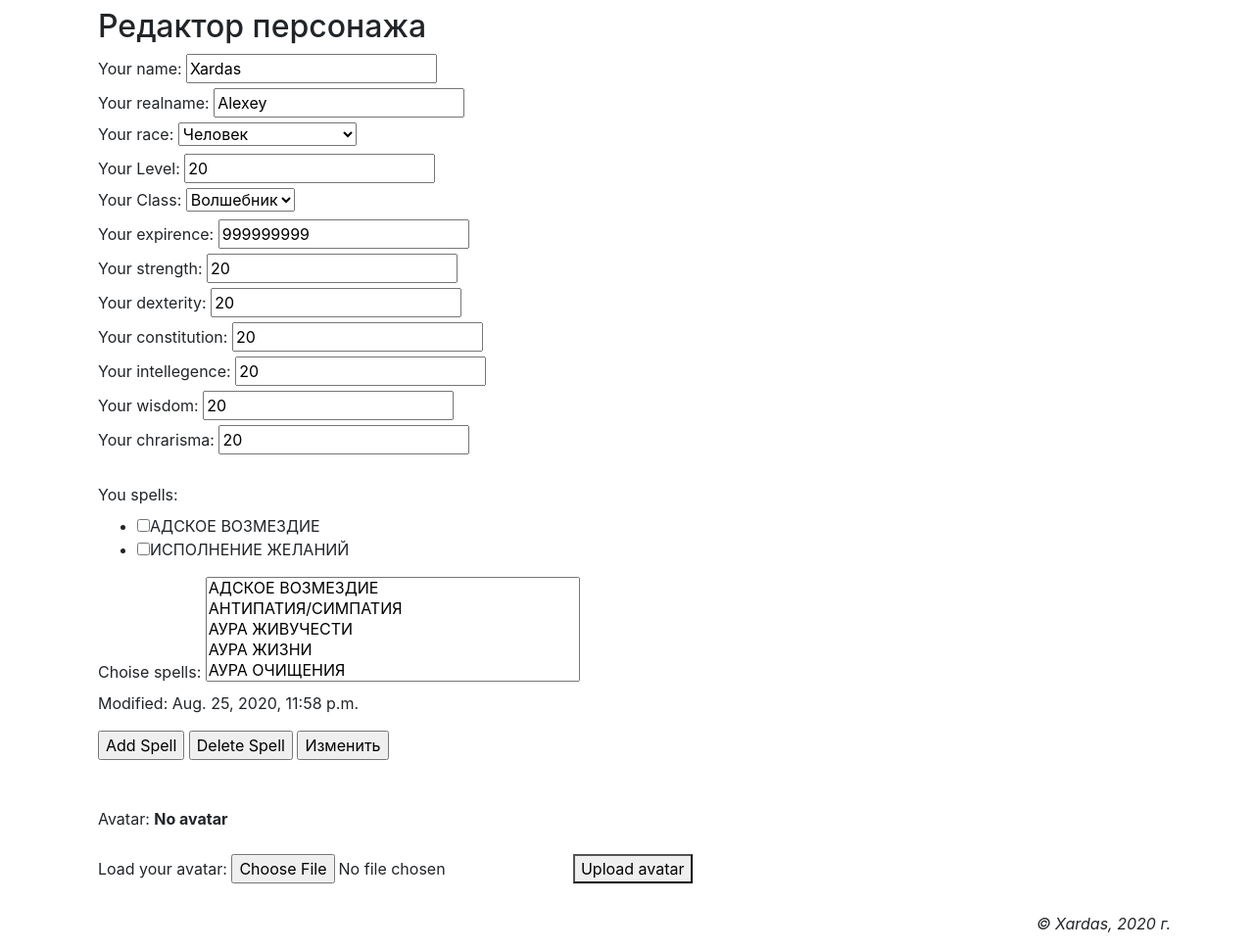
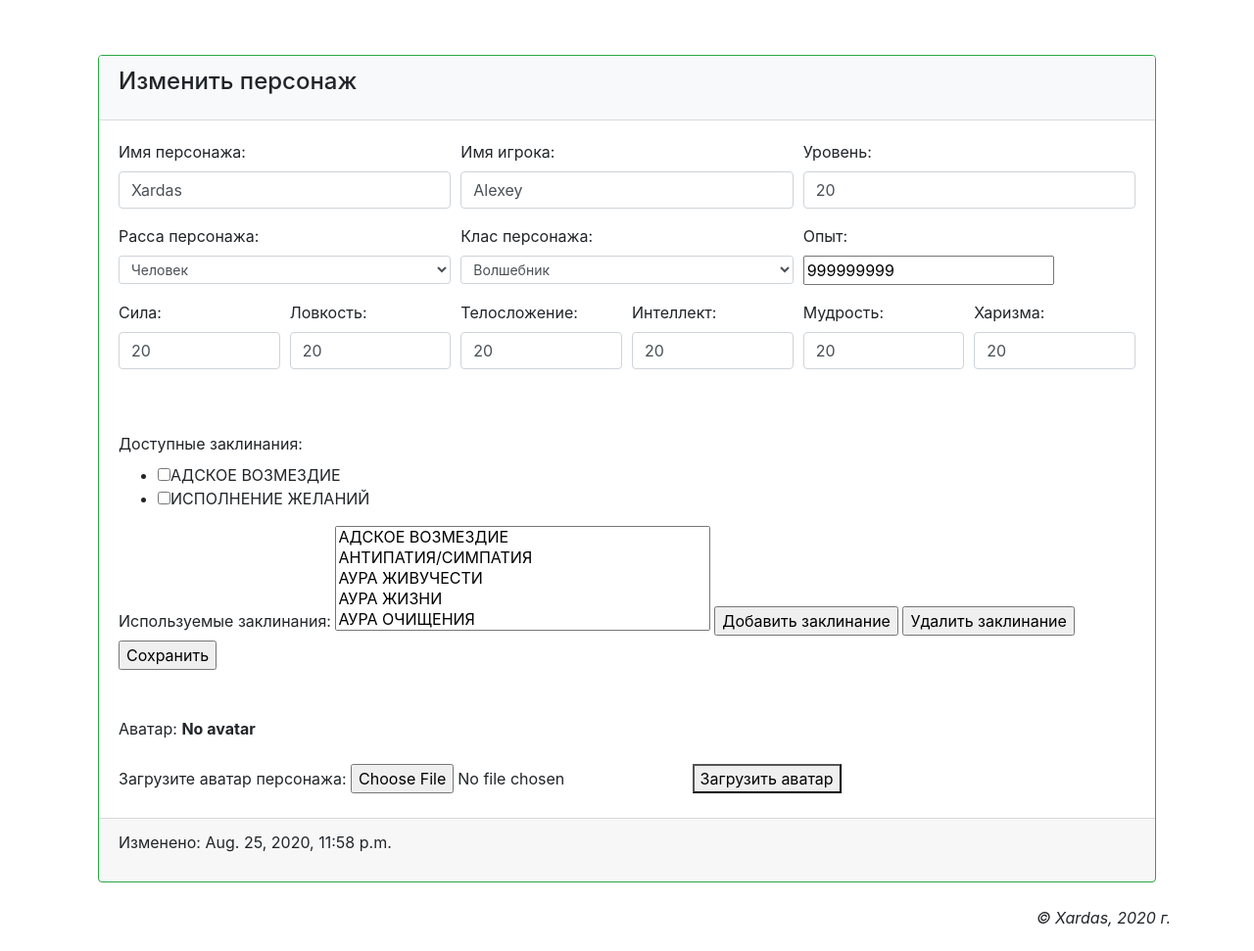
Before and after one commit to r2d2-lex/dnd5e, a Django app: a page that uses ksardas/main/templates/main/edit_character.html in a window 1280 px wide. Shown: the part 195-1166 px from the top of the page at 98% size. After the commit the page ends 1141 px from the top, so only its background shows below. Run offline with Django 3.2, Linux system fonts and the light colour scheme; a user stored in the database is signed in; data comes from the database, SQL or seed files in the repository; both versions use the stored data as it was after the commit; parts of the project's set-up code (start-up, migrations or seed data) failed here and were passed over; some libraries are stand-ins or nearby versions.

Commit message:
дизайн редактора персонажа...

```diff
--- a/ksardas/main/templates/main/edit_character.html
+++ b/ksardas/main/templates/main/edit_character.html
@@ -3,63 +3,98 @@
 {% block title %}Редактор персонажа{% endblock %}
 
 {% block content %}
-<h2>Редактор персонажа</h2>
 
-<div>
+<div class="card border-success mt-5">
+    <div class="card-header bg-light">
+        <h4 class="card-title">Изменить персонаж</h4>
+    </div>
+    <div class="card-body">
         <form method="post">
             {% csrf_token %}
-            <label for="name">Your name: </label>
-            <input id="name" type="text" name="name" value="{{ form.name }}"><br>
 
-            <label for="playername">Your realname: </label>
-            <input id="playername" type="text" name="playername" value="{{ form.playername }}"><br>
+            <div class="form-row">
+                <div class="form-group col-md-4">
+                    <label for="name">Имя персонажа: </label>
+                    <input id="name" class="form-control" type="text" name="name" value="{{ form.name }}">
+                </div>
 
-            <label for="race">Your race:</label>
-            <select id="race" name="race" size="1">
-            {% for race1,race2 in races %}
+                <div class="form-group col-md-4">
+                    <label for="playername">Имя игрока: </label>
+                    <input id="playername" class="form-control" type="text" name="playername" value="{{ form.playername }}">
+                </div>
+
+                <div class="form-group col-md-4">
+                    <label for="level">Уровень: </label>
+                    <input id="level"  class="form-control" type="number" name="level" step="1" min="0" value="{{ form.level }}">
+                </div>
+            </div>
+
+            <div class="form-row">
+                <div class="form-group col-md-4">
+                    <label for="race">Расса персонажа:</label>
+                    <select id="race" class="form-control form-control-sm" name="race" size="1">
+                    {% for race1,race2 in char_races %}
                         <option value="{{ race1 }}"
                                 {% if race1 == cur_race %}selected="selected"{% endif %}
                         >{{ race2 }}
                         </option>
                     {% endfor %}
-            </select><br>
+                    </select>
+                </div>
 
-            <label for="level">Your Level: </label>
-            <input id="level" type="number" name="level" step="1" min="0" value="{{ form.level }}"><br>
-
-            <label for="char_class">Your Class: </label>
-            <select id="char_class" name="char_class" size="1">
-            {% for charclass1, charclass2 in classes %}
+                <div class="form-group col-md-4">
+                    <label for="char_class">Клас персонажа: </label>
+                    <select id="char_class" class="form-control form-control-sm" name="char_class" size="1">
+                    {% for charclass1, charclass2 in char_classes %}
                         <option value="{{ charclass1 }}"
                                 {% if charclass1 == cur_class %}selected="selected"{% endif %}
                         >{{ charclass2 }}</option>
                     {% endfor %}
                     </select>
-            <br>
+                </div>
 
-            <label for="expirence">Your expirence: </label>
+                <div class="form-group col-md-1">
+                    <label for="expirence">Опыт: </label>
                     <input id="expirence" type="number" name="expirence" step="1" min="0" value="{{ form.expirence }}"><br>
+                </div>
 
-            <label for="strength">Your strength: </label>
-            <input id="strength" type="number" name="strength" step="1" min="0" value="{{ form.strength }}"><br>
+            </div>
 
-            <label for="dexterity">Your dexterity: </label>
-            <input id="dexterity" type="number" name="dexterity" step="1" min="0" value="{{ form.dexterity }}"><br>
 
-            <label for="constitution">Your constitution: </label>
-            <input id="constitution" type="number" name="constitution" step="1" min="0" value="{{ form.constitution }}"><br>
+            <div class="form-row">
+                <div class="form-group col-md-2">
+                    <label for="strength">Сила: </label>
+                    <input id="strength" class="form-control" type="number" name="strength" step="1" min="0" value="{{ form.strength }}"><br>
+                </div>
 
-            <label for="intellegence">Your intellegence: </label>
-            <input id="intellegence" type="number" name="intellegence" step="1" min="0" value="{{ form.intellegence }}"><br>
+                <div class="form-group col-md-2">
+                    <label for="dexterity">Ловкость: </label>
+                    <input id="dexterity" class="form-control" type="number" name="dexterity" step="1" min="0" value="{{ form.dexterity }}"><br>
+                </div>
 
-            <label for="wisdom">Your wisdom: </label>
-            <input id="wisdom" type="number" name="wisdom" step="1" min="0" value="{{ form.wisdom }}"><br>
+                <div class="form-group col-md-2">
+                    <label for="constitution">Телосложение: </label>
+                    <input id="constitution" class="form-control" type="number" name="constitution" step="1" min="0" value="{{ form.constitution }}"><br>
+                </div>
 
-            <label for="chrarisma">Your chrarisma: </label>
-            <input id="chrarisma" type="number" name="chrarisma" step="1" min="0" value="{{ form.chrarisma }}"><br><br>
+                <div class="form-group col-md-2">
+                    <label for="intellegence">Интеллект: </label>
+                    <input id="intellegence" class="form-control" type="number" name="intellegence" step="1" min="0" value="{{ form.intellegence }}"><br>
+                </div>
+
+                <div class="form-group col-md-2">
+                    <label for="wisdom">Мудрость: </label>
+                    <input id="wisdom" class="form-control" type="number" name="wisdom" step="1" min="0" value="{{ form.wisdom }}"><br>
+                </div>
+
+                <div class="form-group col-md-2">
+                    <label for="chrarisma">Харизма: </label>
+                    <input id="chrarisma" class="form-control" type="number" name="chrarisma" step="1" min="0" value="{{ form.chrarisma }}"><br><br>
+                </div>
+            </div>
 
                 <div id="checkboxes">
-                <label for="checkboxes">You spells: </label>
+                    <label for="checkboxes">Доступные заклинания: </label>
                   <ul>
                       {% for spell in form.spells.all %}
                         <li><input type="checkbox" name="char_spells" value="{{ spell.name }}">{{ spell.name }}</li>
@@ -67,22 +102,22 @@
                   </ul>
                 </div>
 
-            <label for="spells">Choise spells: </label>
+                <label for="spells">Используемые заклинания: </label>
                 <select id="spells" name="spells" size="5">
                 {% for spellname in spells %}
                     <option value="{{ spellname }}">{{ spellname }}</option>
                 {% endfor %}
                 </select>
 
-            <p>Modified:  {{ form.modified }}</p>
 
-            <input type="submit" value="Add Spell" name="do_addspell">
-            <input type="submit" value="Delete Spell" name="do_delspell">
-            <input type="submit" value="Изменить" name="do_change">
+
+                <input type="submit" value="Добавить заклинание" name="do_addspell">
+                <input type="submit" value="Удалить заклинание" name="do_delspell">
+                <input type="submit" value="Сохранить" name="do_change">
         </form>
         <br><br>
 
-    Avatar:
+        Аватар:
         {% if form.avatar %}
             <img src="{{ form.avatar.url }}" width="120" height="120">
         {% else %}
@@ -93,11 +128,16 @@
         <form method="post" enctype="multipart/form-data">
             {% csrf_token %}
             <input type="hidden" name="name" value="{{ form.name }}">
-        <label for="avatar">Load your avatar:</label>
+            <label for="avatar">Загрузите аватар персонажа:</label>
             <input id="avatar" type="file" name="avatar">
-        <button type="submit">Upload avatar</button><br>
+            <button type="submit">Загрузить аватар</button><br>
         </form>
 
+
+    </div>
+    <div class="card-footer">
+            <p>Изменено:  {{ form.modified }}</p>
+    </div>
 </div>
 
 {% endblock %}
--- a/ksardas/main/templates/main/profile.html
+++ b/ksardas/main/templates/main/profile.html
@@ -15,7 +15,7 @@
             {% endfor %}&nbsp
             <b>Расса:</b>
             {% for race in ch.races.all %}
-                {{ race.name }}
+                {{ race.caption }}
             {% endfor %}&nbsp
             Уровень: {{ ch.level }}&nbsp)
         </h5>
--- a/ksardas/main/views.py
+++ b/ksardas/main/views.py
@@ -1,5 +1,4 @@
 from django.core.signing import BadSignature
-from django.core import serializers
 from django.core.paginator import Paginator, PageNotAnInteger, EmptyPage
 from django.contrib.auth.views import LoginView, LogoutView, PasswordChangeView
 from django.contrib.auth.mixins import LoginRequiredMixin
@@ -18,21 +17,17 @@ from django.views.generic.base import TemplateView
 from django.views.generic.edit import UpdateView, CreateView, DeleteView
 
 from .forms import CharForm, CreateCharForm
-from .forms import CreateCharViewForm
 from .forms import FindSpellForm
 from .forms import ChangeUserInfoForm
 from .forms import RegisterUserForm
 from .forms import UploadAvatarForm
 from .models import AdvUser, CharBase, CharClasses, CharRaces, Spell
 from .utilites import signer
-import datetime
 
 from django.urls import reverse
 from django.shortcuts import redirect
-# from django.http import HttpResponseRedirect
 
 
-# Операции с учётной записью пользователя
 class DeleteUserView(LoginRequiredMixin, DeleteView):
     model = AdvUser
     template_name = 'main/delete_user.html'
@@ -121,23 +116,6 @@ def profile(request):
     return render(request, 'main/profile.html', {'chars': chars})
 
 
-# Операции с персонажем
-# Создание персонажа
-class CharCreateView(SuccessMessageMixin, LoginRequiredMixin, CreateView):
-    template_name = 'main/create_char_view.html'
-    form_class = CreateCharViewForm
-    success_url = reverse_lazy('main:profile')
-    success_message = 'Персонаж создан'
-    model = CharBase
-
-    def form_valid(self, form):
-        object = form.save(commit=False)
-        object.owner = self.request.user
-        object.save()
-        return super().form_valid(form)
-
-
-# Просмотр персонажа
 @login_required
 def view_character(request, name):
     print("Current char: ", name)
@@ -151,29 +129,20 @@ def get_spells(request):
         find_spell_form = FindSpellForm(request.GET)
         if find_spell_form.is_valid():
             find_options, spells_list_qs = Spell.spells.main_search(find_spell_form)
-            # response_serialized = serializers.serialize("json", spells_list_qs)
-            # return HttpResponse(response_serialized, content_type='application/json')
             if spells_list_qs.exists():
                 spell_list = Spell.spells.spell_list(spells_list_qs)
                 context = {
                     'spells': spell_list,
                     'status': spells_list_qs.count(),
                 }
-                # messages.add_message(request, messages.SUCCESS, 'Найдено {} записей'.format(spells_list_qs.count()))
             else:
                 context = {
                     'spells': '',
                     'status': 0,
                 }
-                # messages.add_message(request, messages.INFO, 'Ничего не найдено')
             return JsonResponse(context)
 
-        else:
-            print('Form invalid: ', find_spell_form.errors)
 
-
-# Все заклинания
-from django.db.models import Q
 @login_required
 def find_spells(request):
     spells_list_qs = None
@@ -186,7 +155,6 @@ def find_spells(request):
         else:
             messages.add_message(request, messages.ERROR, find_spell_form.errors)
 
-    # Paginator
     page = request.GET.get('page')
     spells_limit_list = 8
     paginator = Paginator(spells_list_qs, spells_limit_list)
@@ -217,18 +185,13 @@ def view_spell(request, spell_id):
 
 @login_required
 def create_character(request):
-    # CharRaces.race.create_db()
-    # CharClasses.char_classes.create_db()
-
     if request.method == 'POST':
         character_form = CreateCharForm(request.POST)
         if character_form.is_valid():
             created_character_db = character_form.create_character(request)
             return redirect('main:edit_character', name=created_character_db.name)
-            #return HttpResponseRedirect(reverse('main:edit_character', kwargs={'name': char_name}))
         else:
             messages.add_message(request, messages.ERROR, character_form.errors)
-            print("charform NOT VALID. ERROR:\r\n", character_form.errors)
 
     context = {
                 'char_classes': CharClasses.get_classes_captions(),
@@ -248,10 +211,8 @@ def delete_character(request, name):
     return render(request, 'main/delete_character.html', context)
 
 
-# Редактирование персонажа
 @login_required
 def edit_character(request, name):
-    # Загрузка персонажа
     char_base = get_object_or_404(CharBase, owner=request.user, name=name)
 
     if request.method == 'POST':
@@ -269,12 +230,10 @@ def edit_character(request, name):
                 messages.add_message(request, messages.WARNING, avatar_form.errors)
             return redirect('main:edit_character', name=char_base.name)
 
-        # Сохранение данынх в базу
         char_form = CharForm(request.POST)
         if char_form.is_valid():
             char_form.edit_character(char_base, request)
             messages.add_message(request, messages.SUCCESS, 'Изменения сохранены')
-            # После сохранений в форме всегда вызывай REDIRECT!
             return redirect('main:edit_character', name=char_base.name)
         else:
             print("char_form NOT VALID. ERROR:\r\n", char_form.errors)
@@ -283,8 +242,10 @@ def edit_character(request, name):
     context = {
                 'form': char_base,
                 'spells': Spell.spells.get_spell_names(),
-                'races': CharRaces.get_races_captions(),
-                'classes': CharClasses.get_classes_captions(),
+
+                'char_classes': CharClasses.get_classes_captions(),
+                'char_races': CharRaces.get_races_captions(),
+
                 'cur_race': char_base.get_current_race(),
                 'cur_class': char_base.get_current_char_classes(),
     }
```
Also changed, not shown: ksardas/db.sqlite3. Lines whose indentation alone changed are shown as unchanged.
